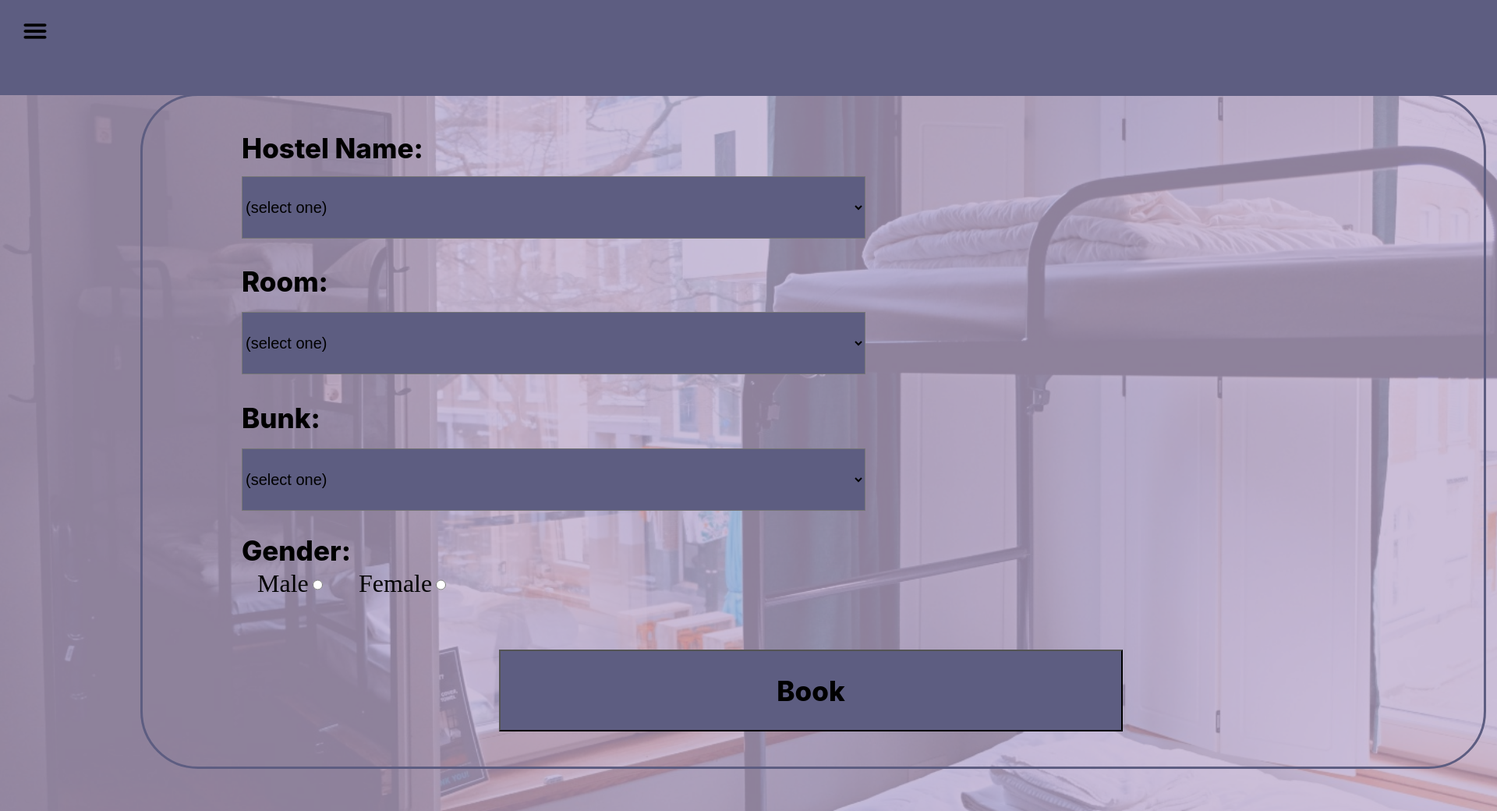
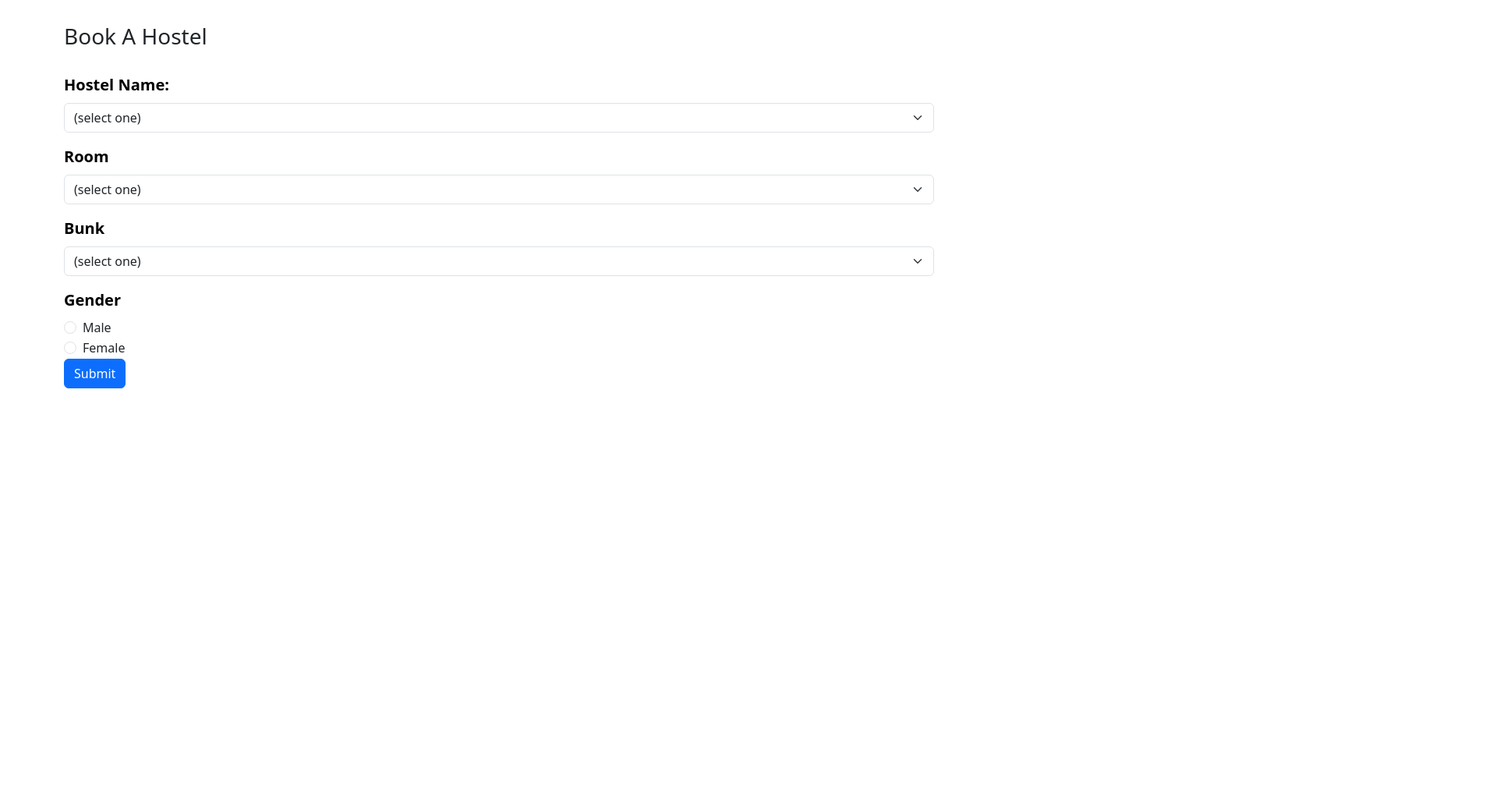
Before and after one commit to muthonijulie/HostelBookingSystem, a plain HTML site: page index.html in a window 1280 px wide. Shown: the top 1040 px of the page at 78% size, 1920 px wide, since content can reach past the window. After the commit the page ends 800 px from the top, so only its background shows below. Drawn offline with nearby package versions, Linux system fonts and the light colour scheme; placeholder pictures from the web are drawn by us.

Commit message:
application form

```diff
--- a/index.css
+++ b/index.css
@@ -7,7 +7,7 @@ body,html {
 
 .background-container {
   width: 50%;
-  height: 50%;
+  height: 15vh;
   position: relative;
 }
 
@@ -16,13 +16,12 @@ body,html {
   height: 100%;
   position: absolute;
 
-
 }
 
 .overlay {
-  width: 2120px;
-  height: 1080px;
-  position: absolute;
+  width: 99vw;
+  height: 100vh;
+  position: relative;
   background-image: url(image/room.jpg);
   background-size: cover;
 
@@ -36,11 +35,11 @@ body,html {
 }
 
 .content-container {
-  width: 1620px;
-  height: fit-content;
+  width: 100%;
+  height: 100%;
   left: 150px;
   top: 209px;
-  position: absolute;
+  position: relative;
 
 }
 .container {
@@ -69,110 +68,36 @@ body,html {
   font-weight: 800;
   word-wrap: break-word;
 }
-
-.hostel-name{
-  width: 852px;
-  height: 116px;
-  left: 310px;
-  top: 69px;
-  position: absolute;
-
-}
-.bunk-name {
-  width: 852px;
-  height: 96px;
-  left: 310px;
-  top: 415px;
-  position: absolute;
-
-}
-.room-name{
-  width: 852px;
-  height: 96px;
-  left: 310px;
-  top: 240px;
-  position: absolute;
-
-}
-select {
-  margin: 10px 0 0 0;
-  width: 800px;
-  min-height: 4em;
-  background-color: #5D5D81;
-  font-size: 20px;
-
+.form {
+  width: 100%;
+  margin: 30px auto;
 }
 
-.room-box {
-  left: 310px;
-  top: 290px;
-  position: absolute;
-
+.form > h2  {
+  font-size: 35px;
+  text-align: center;
+}
+.mb-3 {
+  margin-bottom: 15px;
 }
 
-.hostel-name-box {
-  left: 310px;
-  top: 116px;
-  position: absolute;
+.form-label {
+  text-align: left;
+  color: black;
+  font-size: 20px;
+  font-weight: 600;
 }
-
-.bunk-box {
-  left: 310px;
-  top: 465px;
-  position: absolute;
-}
-
-
-.gender {
-  top: 585px;
-  left:310px;
-}
-
-.gender-option {
-  left: 270px;
-  top: 630px;
-  position: absolute;
-  font-size:32px ;
-  display: flex;
-
-}
-
-.male {
-  left: 330px;
-}
-
-.female {
-  left: 460px;
-}
-
- .book-button {
-  left: 640px;
-  top: 733px;
-  position: absolute;
- }
-input[type="submit"] {
- position: center;
-  height: 3em;
-  background: #5D5D81;
-  min-width: 800px;
-  align-items: center;
-  justify-content: center;
-  font-size: 35px;
-  font-family: Inter;
-  font-weight: 800;
-}
-
 .header {
-  width: 2120px;
-  height: 122px;
+  width: 100%;
+  height: 10%;
   left: 0;
   top: 0;
   position: absolute;
 }
 
 .header-bg {
-  width: 2120px;
-  height: 122px;
+  width: 100%;
+  height: 100%;
   position: absolute;
   background: #5D5D81;
 }
@@ -185,3 +110,6 @@ input[type="submit"] {
   position: absolute;
 
 }
+.btn-primary {
+  display:block;
+}
--- a/index.html
+++ b/index.html
@@ -2,28 +2,42 @@
 <html lang="en">
   <head>
     <meta charset="UTF-8" />
+    <meta http-equiv="X-UA-Compatible" content="IE=edge" />
     <meta name="viewport" content="width=device-width, initial-scale=1.0" />
+    <link
+      href="https://cdn.jsdelivr.net/npm/bootstrap@5.3.2/dist/css/bootstrap.min.css"
+      rel="stylesheet"
+      integrity="sha384-T3c6CoIi6uLrA9TneNEoa7RxnatzjcDSCmG1MXxSR1GAsXEV/Dwwykc2MPK8M2HN"
+      crossorigin="anonymous"
+    />
+    <link rel="stylesheet" href="index.css" />
     <title>Document</title>
-    <link rel="stylesheet" href="index.css" />
   </head>
+
   <body>
     <div class="container">
-      <div class="background-container">
-        <img
-          src="https://via.placeholder.com/1920x1080"
-          alt="Placeholder Image"
-        />
-        <div class="overlay"></div>
+      <div class="form">
+        <h3>Book A Hostel</h3>
+        <form class="form">
+          <div class="mb-3">
+            <label for="hostel-name" class="form-label">Hostel Name:</label>
+            <select
+              id="hostel-name"
+              name="hostel-name-box"
+              size="1"
+              class="form-select"
+            >
+              <option value="" selected disabled>(select one)</option>
+              <option value="Batian">Batian</option>
+              <option value="Serengeti">Serengeti</option>
+              <option value="Mt Kenya">Mt Kenya</option>
+              <option value="Simba">Simba</option>
+            </select>
           </div>
-      <div class="container">
-        <div class="border-box"></div>
-        <form action="">
-        <div class="text hostel-name">Hostel Name:</div>
-        <div class="text gender">Gender:</div>
-        <div class="text room-name">Room:</div>
-        <div class="room-box">
-          <select id="room" name="room" size="1">
-            <option value="">(select one)</option>
+          <div class="mb-3">
+            <label for="room" class="form-label">Room</label>
+            <select id="room" name="room" size="1" class="form-select">
+              <option value="" selected disabled>(select one)</option>
               <option value="B1">B1</option>
               <option value="B2">B2</option>
               <option value="B3">B3</option>
@@ -38,47 +52,45 @@
               <option value="M4">M4</option>
             </select>
           </div>
-         <div class="hostel-name-box">
-          <select id="hostel-name-box" name="hostel-name-box" size="1">
-            <option value="">(select one)</option>
-            <option value="Batian">Batian</option>
-            <option value="Serengeti">Serengeti</option>
-            <option value="Mt Kenya">Mt Kenya</option>
-            <option value="Simba">Simba</option>
+          <div class="mb-3">
+            <label for="bunk" class="form-label">Bunk</label>
+            <select id="bunk" name="bunk" size="1" class="form-select">
+              <option value="" selected disabled>(select one)</option>
+              <option value="lower">LOWER</option>
+              <option value="lower">UPPER</option>
             </select>
           </div>
-        <div class="text bunk-name">Bunk:</div>
-        <div class="bunk-box">
-          <select id="bunk" name="bunk" size="1">
-            <option value="">(select one)</option>
-            <option value="lower">LOWER</option>
-            <option value="lower">UPPER</option></select
-          ><br />
+          <div>
+            <p class="form-label">Gender</p>
+            <div class="form-check">
+              <label for="male" class="form-check-label">Male</label>
+              <input
+                type="radio"
+                class="form-check-input"
+                id="male"
+                name="gender"
+                value="male"
+              />
             </div>
-        <div class="gender-option male">
-          Male
-          <input type="radio" id="male" name="gender" value="male" />
-        </div>
-        <div class="book-button">
-          <input type="submit" name="submit" value="Book" />
-        </div>
-        <div class="gender-option female">
-          Female
-          <input type="radio" id="female" name="gender" value="female" />
+            <div class="form-check">
+              <label for="female" class="form-check-label">Female</label>
+              <input
+                type="radio"
+                class="form-check-input"
+                id="female"
+                name="gender"
+                value="female"
+              />
             </div>
           </div>
+          <button type="submit" class="btn btn-primary">Submit</button>
         </form>
       </div>
-
-    <div class="header">
-      <div class="header-bg"></div>
-
-          <div class="img"><img src="image/menu.png" style="
-            height: 20px;
-            width: 30px;
-        "></div>
     </div>
-      </div>
-    </div>
+    <script
+      src="https://cdn.jsdelivr.net/npm/bootstrap@5.3.2/dist/js/bootstrap.bundle.min.js"
+      integrity="sha384-C6RzsynM9kWDrMNeT87bh95OGNyZPhcTNXj1NW7RuBCsyN/o0jlpcV8Qyq46cDfL"
+      crossorigin="anonymous"
+    ></script>
   </body>
 </html>
```
Also changed, not shown: application.html (added, +197 -0 lines). Lines whose indentation alone changed are shown as unchanged.
